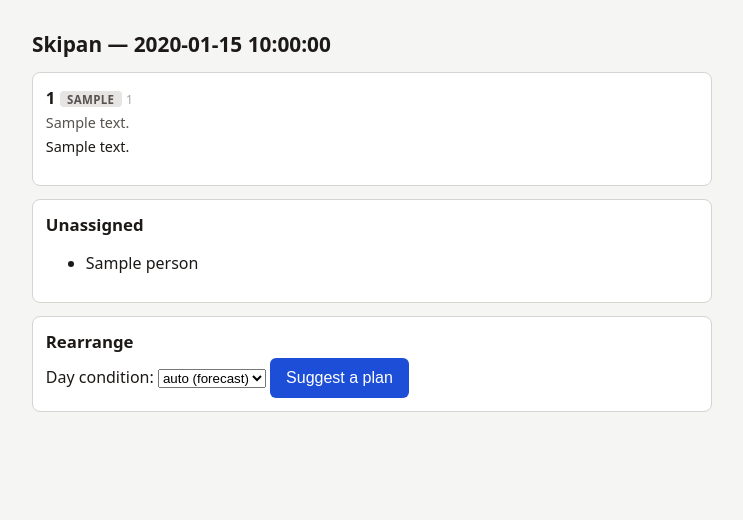
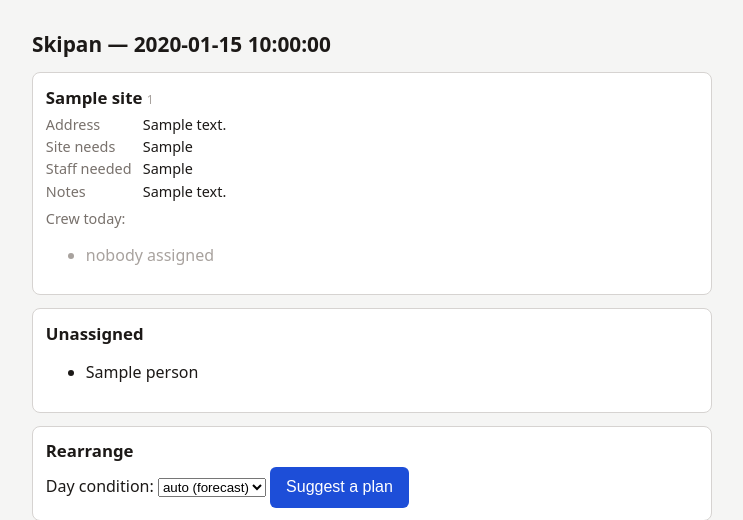
Before and after one commit to SiliconSaga/skipan, a Python web app: template app/templates/board.html in a window 1280 px wide. Shown: the top 520 px of the page, without its empty margins (268-1011 px from the left). Run offline with Jinja, Linux system fonts and the light colour scheme; the template is opened without the code that fills it: most values are stand-ins (such as "Sample title", 1, 10 or a date in 2020).

Commit message:
feat: structured site cards — labeled rows, job_name headline
Cards render a label/value table (Customer, Address, Weather with icon, Site needs, Staff needed, Notes) under a job_name headline — new optional Sites column I, falling back to customer then site id; amendment flags and the crew list get labeled sentences; no separator punctuation.

Co-Authored-By: Claude Fable 5 <noreply@anthropic.com>

```diff
--- a/app/board.py
+++ b/app/board.py
@@ -4,7 +4,7 @@ import math
 from app.google_clients import read_values
 
 CREWS_RANGE = "Crews!A2:D"
-SITES_RANGE = "Sites!A2:H"
+SITES_RANGE = "Sites!A2:I"
 ASSIGN_TAB = "Assignments"
 ASSIGN_RANGE = f"{ASSIGN_TAB}!A2:D"
 DAYS_TAB = "Days"
@@ -38,11 +38,11 @@ def read_crews(sheets, sid: str) -> list[dict]:
 def read_sites(sheets, sid: str) -> list[dict]:
     out = []
     for row in read_values(sheets, sid, SITES_RANGE):
-        p = _pad(row, 8)
+        p = _pad(row, 9)
         out.append({
             "site_id": p[0], "customer_name": p[1], "address": p[2],
             "lat": _coord(p[3]), "lon": _coord(p[4]), "work_type": p[5] or "outdoor",
-            "needed_crafts": _csv(p[6]), "notes": p[7],
+            "needed_crafts": _csv(p[6]), "notes": p[7], "job_name": p[8],
         })
     return out
 
--- a/app/static/skipan.css
+++ b/app/static/skipan.css
@@ -5,10 +5,12 @@ h1 { font-size: 1.3rem; }
 section.site { background: #fff; border: 1px solid #d6d3d1; border-radius: 8px; padding: .8rem; margin: .8rem 0; }
 section.site h2 { font-size: 1.05rem; margin: 0 0 .3rem; }
 .badge { display: inline-block; padding: .1rem .5rem; border-radius: 999px; font-size: .8rem; background: #e7e5e4; }
-.chip { display: inline-block; padding: .05rem .45rem; border-radius: 4px; font-size: .72rem; text-transform: uppercase; letter-spacing: .03em; background: #e7e5e4; color: #57534e; vertical-align: middle; }
 .sid { color: #a8a29e; font-weight: normal; font-size: .75rem; }
-.addr { margin: .1rem 0 .3rem; color: #57534e; font-size: .9rem; }
-.notes { margin: .1rem 0 .4rem; font-size: .9rem; }
+.meta { border-collapse: collapse; font-size: .9rem; margin: 0 0 .4rem; }
+.meta th { text-align: left; font-weight: 500; color: #78716c; padding: .1rem .7rem .1rem 0; vertical-align: top; white-space: nowrap; }
+.meta td { padding: .1rem 0; }
+.crew-label { margin: .3rem 0 .1rem; font-weight: 500; color: #78716c; font-size: .9rem; }
+.nobody { color: #a8a29e; }
 .badge.rain-risk, .badge.rain { background: #dbeafe; color: #1d4ed8; }
 .badge.unknown { background: #fef3c7; }
 .flag { background: #fef3c7; border: 1px solid #f59e0b; padding: .4rem .6rem; border-radius: 6px; font-size: .9rem; }
--- a/app/templates/board.html
+++ b/app/templates/board.html
@@ -8,18 +8,28 @@
 <body><main>
   <h1>Skipan — {{ date }}</h1>
   {% if flags_error %}<p class="warn">Amendment feed unavailable — flags omitted.</p>{% endif %}
+  {% set weather_icons = {"clear": "☀️", "rain": "🌧️", "rain-risk": "🌧️", "unknown": "❓"} %}
   {% for site in sites %}
-  {% set display_name = site.customer_name if site.customer_name and site.customer_name not in ["-", "—"] else site.site_id %}
+  {% set customer = site.customer_name if site.customer_name and site.customer_name not in ["-", "—"] else "" %}
   <section class="site">
-    <h2>{{ display_name }} <span class="chip">{{ site.work_type }}</span>{% if site.site_id != display_name|lower %} <small class="sid">{{ site.site_id }}</small>{% endif %}</h2>
-    {% if site.address or conditions.get(site.site_id) %}<p class="addr">{{ site.address }}{% if conditions.get(site.site_id) %} <span class="badge {{ conditions[site.site_id] }}">{{ conditions[site.site_id] }}</span>{% endif %}</p>{% endif %}
-    {% if site.notes %}<p class="notes">{{ site.notes }}</p>{% endif %}
+    <h2>{{ site.job_name or customer or site.site_id }} <small class="sid">{{ site.site_id }}</small></h2>
+    <table class="meta">
+      {% if customer %}<tr><th>Customer</th><td>{{ customer }}</td></tr>{% endif %}
+      {% if site.address %}<tr><th>Address</th><td>{{ site.address }}</td></tr>{% endif %}
+      {% if conditions.get(site.site_id) %}<tr><th>Weather</th><td><span class="badge {{ conditions[site.site_id] }}">{{ weather_icons.get(conditions[site.site_id], "") }} {{ conditions[site.site_id] }}</span></td></tr>{% endif %}
+      <tr><th>Site needs</th><td>{{ site.work_type }}</td></tr>
+      {% if site.needed_crafts %}<tr><th>Staff needed</th><td>{{ site.needed_crafts|join(", ") }}</td></tr>{% endif %}
+      {% if site.notes %}<tr><th>Notes</th><td>{{ site.notes }}</td></tr>{% endif %}
+    </table>
     {% for flag in flags.get(site.site_id, []) %}
-    <p class="flag">scope +{{ "%.2f"|format(flag.total) }} — {{ flag.proposal_name }}</p>
+    <p class="flag">Signed amendment: {{ flag.proposal_name }} adds {{ "%.2f"|format(flag.total) }} to scope</p>
     {% endfor %}
+    <p class="crew-label">Crew today:</p>
     <ul>
       {% for person in people_by_site.get(site.site_id, []) %}
       <li>{{ person.name }} <small>{{ person.crafts|join(", ") }}</small></li>
+      {% else %}
+      <li class="nobody">nobody assigned</li>
       {% endfor %}
     </ul>
   </section>
```
Also changed, not shown: docs/plans/2026-07-15-skipan-crew-board-design.md (+1 -1 lines), tests/conftest.py (+1 -1 lines), tests/test_board_reads.py (+1 -0 lines), tests/test_routes_board.py (+8 -5 lines).
